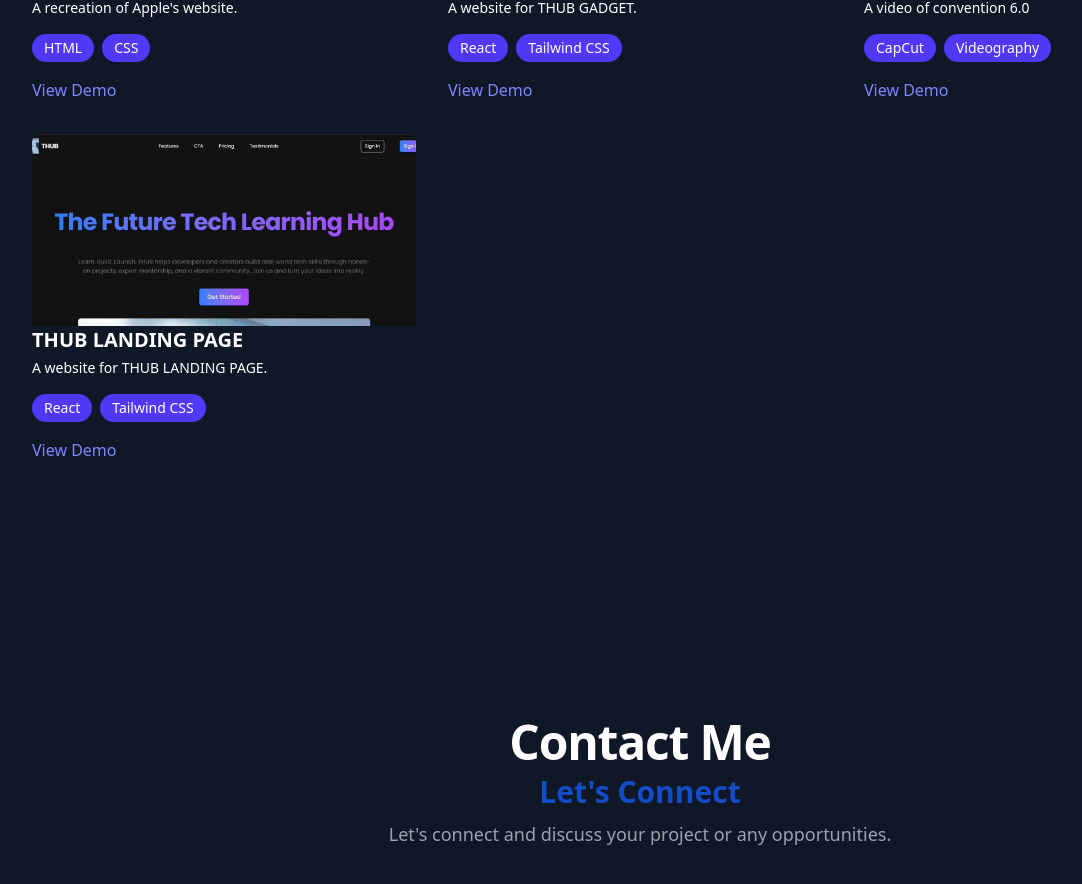
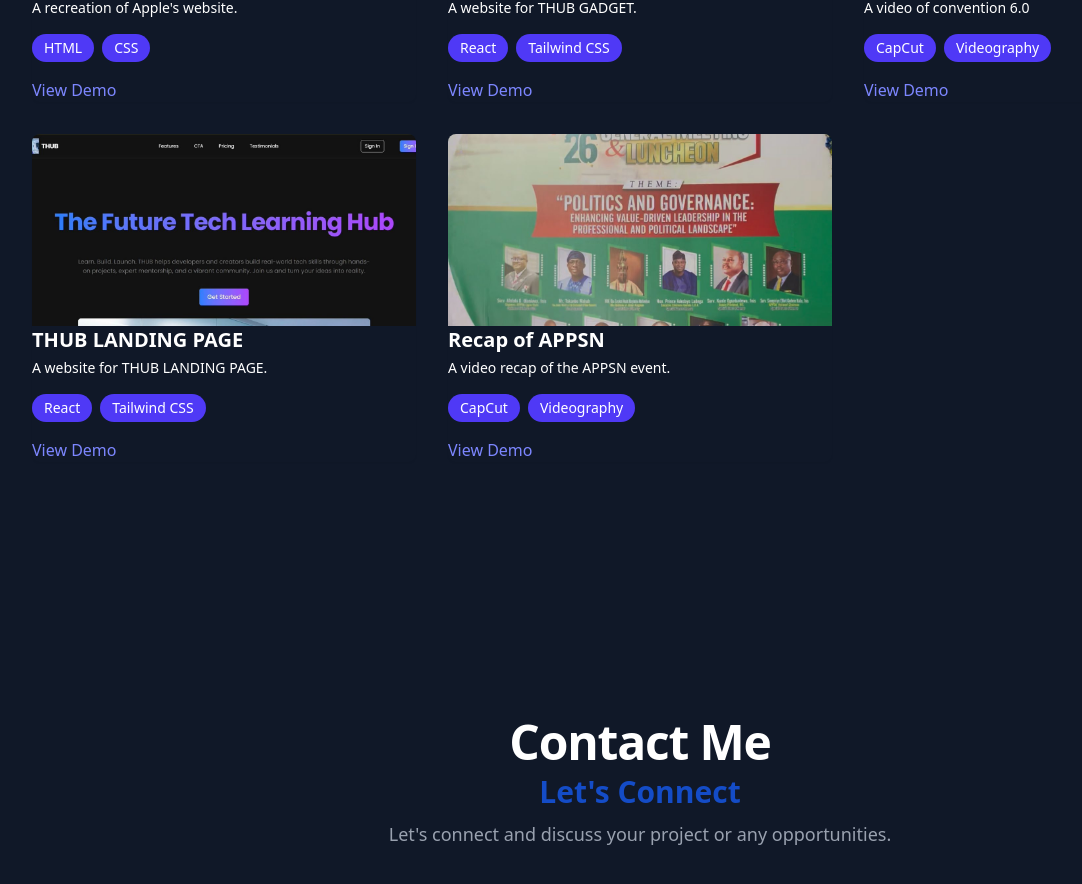
Before and after one commit to ifabanwobolu2003-maker/minepro, a React (Vite) app: page / in a window 1280 px wide. Shown: the part 4112-4996 px from the top of the page, without its empty margins (0-1082 px from the left). Built offline with nearby package versions, Linux system fonts and the light colour scheme.

Commit message:
Update projects.jsx

```diff
--- a/src/projects.jsx
+++ b/src/projects.jsx
@@ -21,7 +21,7 @@
         description: "A video of tife 2025 memories.",
         image: "/projects/project3.png.jpeg",
         tags: ["CapCut", "Videography"],
-        demoUrl:"https://vt.tiktok.com/ZS5B92CuC/"
+        demoUrl:"https://drive.google.com/file/d/1OQpZNdt4rrfzN8ZaEAg7F7sYWWTB5oKR/view?usp=drivesdk"
     },
     {
         id: 4,
@@ -78,6 +78,14 @@
         image: "/projects/project11.png.jpeg",
         tags: ["React", "Tailwind CSS"],
         demoUrl:"https://lpage-liart.vercel.app/"
+    },
+    {
+        id: 11,
+        title: "Recap of APPSN",
+        description: "A video recap of the APPSN event.",
+        image: "/projects/work2.jpeg",
+        tags: ["CapCut", "Videography"],
+        demoUrl:"https://www.instagram.com/reel/DQSLabMiN0Z/?igsh=NnpzZWU1d3BieHpj"
     }
 
 
```
